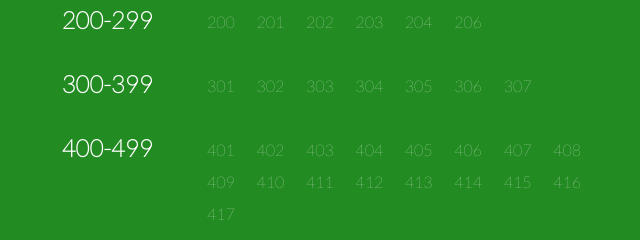
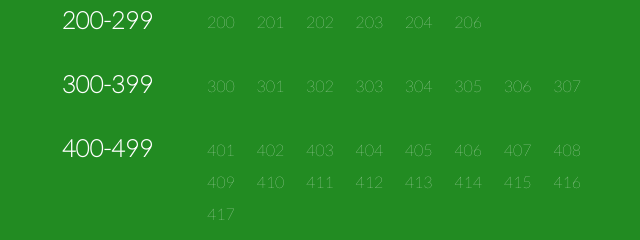
Before and after one commit to rkalo/http-response-ref, a plain HTML site: page index.html in a window 1280 px wide. Shown: the part 521-761 px from the top of the page, 303-943 px from the left. Drawn offline with nearby package versions, Linux system fonts and the light colour scheme.

Commit message:
forgot status-code 300...so adding an extra <li>
this is actually a great example of why maintainable markup is so important

```diff
--- a/index.html
+++ b/index.html
@@ -48,6 +48,7 @@
     		<h2>300-399</h2>
     	</div>
       <ul class="status-codes">
+      	<li><a href="#">300</a></li>
       	<li><a href="#">301</a></li>
       	<li><a href="#">302</a></li>
       	<li><a href="#">303</a></li>
```
